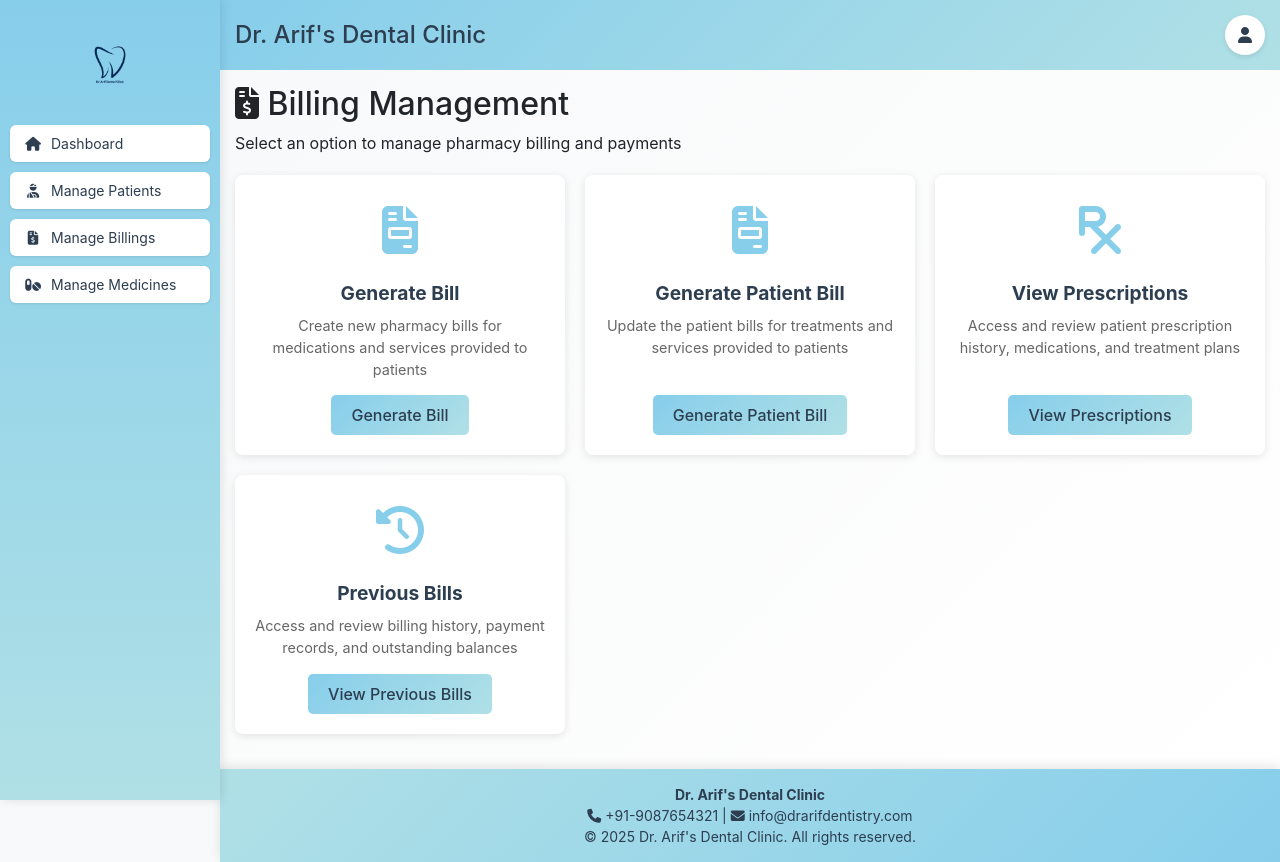
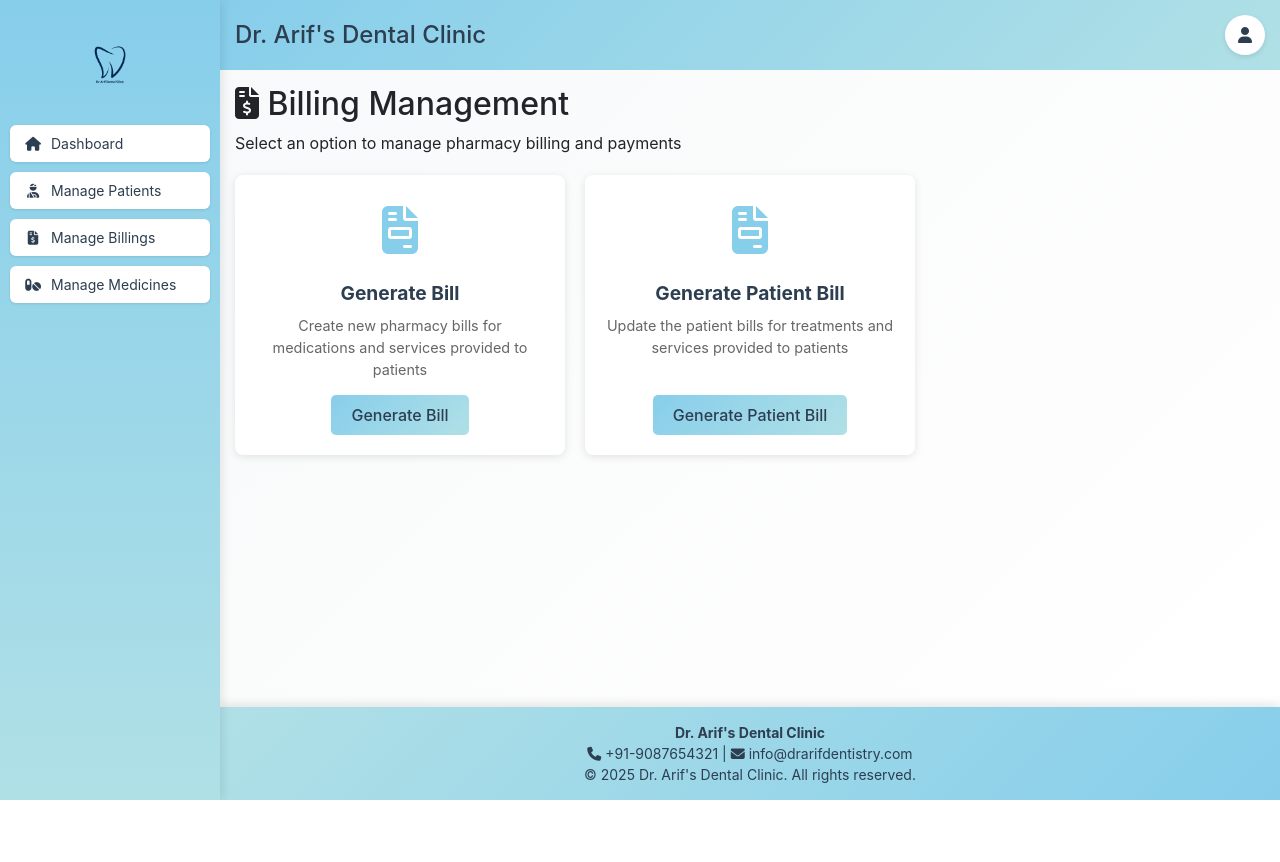
Before and after one commit to anjaliprakash88/Dr.ArifDental, a Django app: page /reception/billing-options/ in a window 1280 px wide. After the commit the page ends 800 px from the top, so only its background shows below. Run offline with Django 5.2, Linux system fonts and the light colour scheme.

Commit message:
Bug issue 17.4.25 2.50

```diff
--- a/DOCTOR/views.py
+++ b/DOCTOR/views.py
@@ -577,6 +577,5 @@ class DoctorLoginView(APIView):
             login(request, user)
             Token.objects.get_or_create(user=user)
             return HttpResponseRedirect(reverse('doctor-dashboard'))
-        print(serializer.errors)
         return Response({"message": "Invalid credentials", 'serializer': serializer, 'errors': serializer.errors},
                         status=status.HTTP_400_BAD_REQUEST)
--- a/RECEPTION/templates/reception/billing_options.html
+++ b/RECEPTION/templates/reception/billing_options.html
@@ -112,32 +112,32 @@
     </div>
 
     <!-- View Prescriptions Option -->
-    <div class="option-card">
-        <div class="option-icon">
-            <i class="fas fa-prescription"></i>
-        </div>
-        <h3 class="option-title">View Prescriptions</h3>
-        <p class="option-description">
-            Access and review patient prescription history, medications, and treatment plans
-        </p>
-        <a href="/reception/patient-prescription/" class="option-button">
-            View Prescriptions
-        </a>
-    </div>
+<!--    <div class="option-card">-->
+<!--        <div class="option-icon">-->
+<!--            <i class="fas fa-prescription"></i>-->
+<!--        </div>-->
+<!--        <h3 class="option-title">View Prescriptions</h3>-->
+<!--        <p class="option-description">-->
+<!--            Access and review patient prescription history, medications, and treatment plans-->
+<!--        </p>-->
+<!--        <a href="/reception/patient-prescription/" class="option-button">-->
+<!--            View Prescriptions-->
+<!--        </a>-->
+<!--    </div>-->
 
     <!-- Previous Bills Option -->
-    <div class="option-card">
-        <div class="option-icon">
-            <i class="fas fa-history"></i>
-        </div>
-        <h3 class="option-title">Previous Bills</h3>
-        <p class="option-description">
-            Access and review billing history, payment records, and outstanding balances
-        </p>
-        <a href="/reception/phamarcybilllist/" class="option-button">
-            View Previous Bills
-        </a>
-    </div>
+<!--    <div class="option-card">-->
+<!--        <div class="option-icon">-->
+<!--            <i class="fas fa-history"></i>-->
+<!--        </div>-->
+<!--        <h3 class="option-title">Previous Bills</h3>-->
+<!--        <p class="option-description">-->
+<!--            Access and review billing history, payment records, and outstanding balances-->
+<!--        </p>-->
+<!--        <a href="/reception/phamarcybilllist/" class="option-button">-->
+<!--            View Previous Bills-->
+<!--        </a>-->
+<!--    </div>-->
 </div>
 
 {% endblock %}
```
Also changed, not shown: DOCTOR/templates/doctor/docter_login.html (+6 -10 lines).
